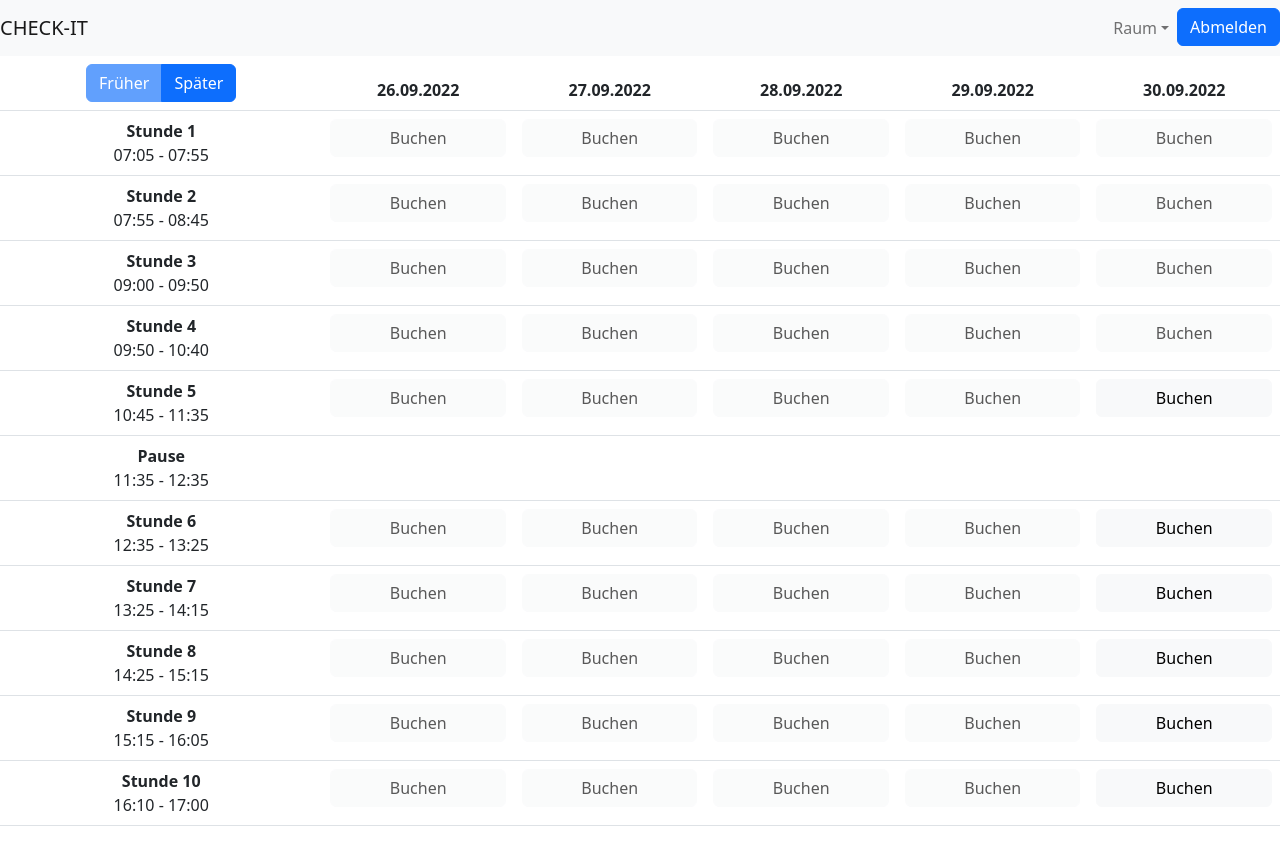
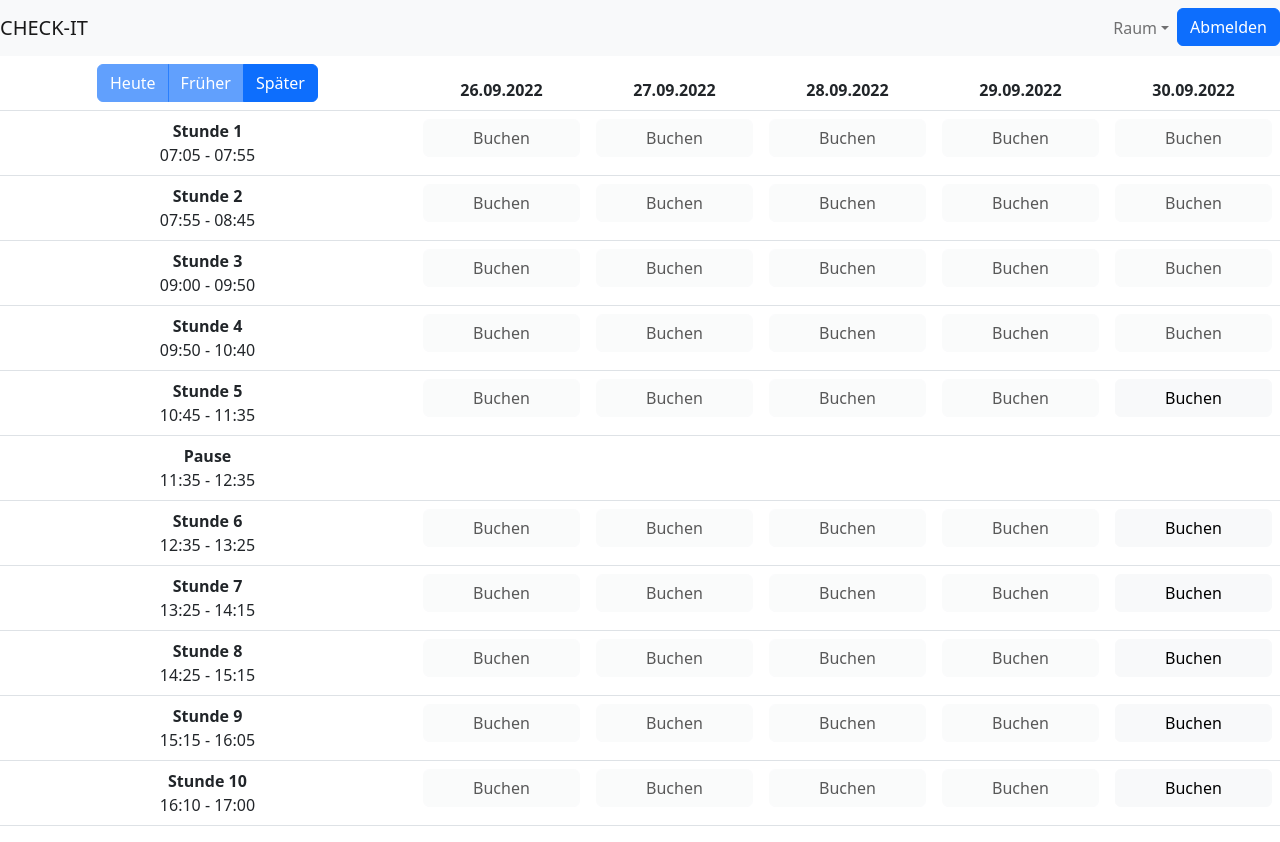
Before and after one commit to OliverFida/CheckIt, a React (Create React App) app in the folder frontend/: page /home in a window 1280 px wide. Built offline with nearby package versions, Linux system fonts and the light colour scheme; sample sign-in values are in the browser's storage.

Commit message:
Bookings Heute-Button

```diff
--- a/frontend/src/pages/components/StundenplanHead.js
+++ b/frontend/src/pages/components/StundenplanHead.js
@@ -19,6 +19,10 @@ export default function StundenplanHead(){
         setElements(newElements);
     }, [hpContext]);
 
+    const onToday = () => {
+        setHpContext({...hpContext, weekOffset: 0});
+    }
+
     const onEarlier = () => {
         setHpContext({...hpContext, weekOffset: hpContext.weekOffset - 1});
     }
@@ -32,8 +36,9 @@ export default function StundenplanHead(){
             <tr>
                 <th key="th_0">
                     <ButtonGroup>
-                        <Button disabled={hpContext.weekOffset <= 0 ? true : false} onClick={onEarlier}>Früher</Button>
-                        <Button disabled={hpContext.weekOffset >= 3 ? true : false} onClick={onLater}>Später</Button>
+                        <Button disabled={hpContext.weekOffset == 0 ? true : false} onClick={onToday}>Heute</Button>
+                        <Button disabled={hpContext.weekOffset == 0 ? true : false} onClick={onEarlier}>Früher</Button>
+                        <Button disabled={hpContext.weekOffset == 5 ? true : false} onClick={onLater}>Später</Button>
                     </ButtonGroup>
                 </th>
                 {elements}
```
